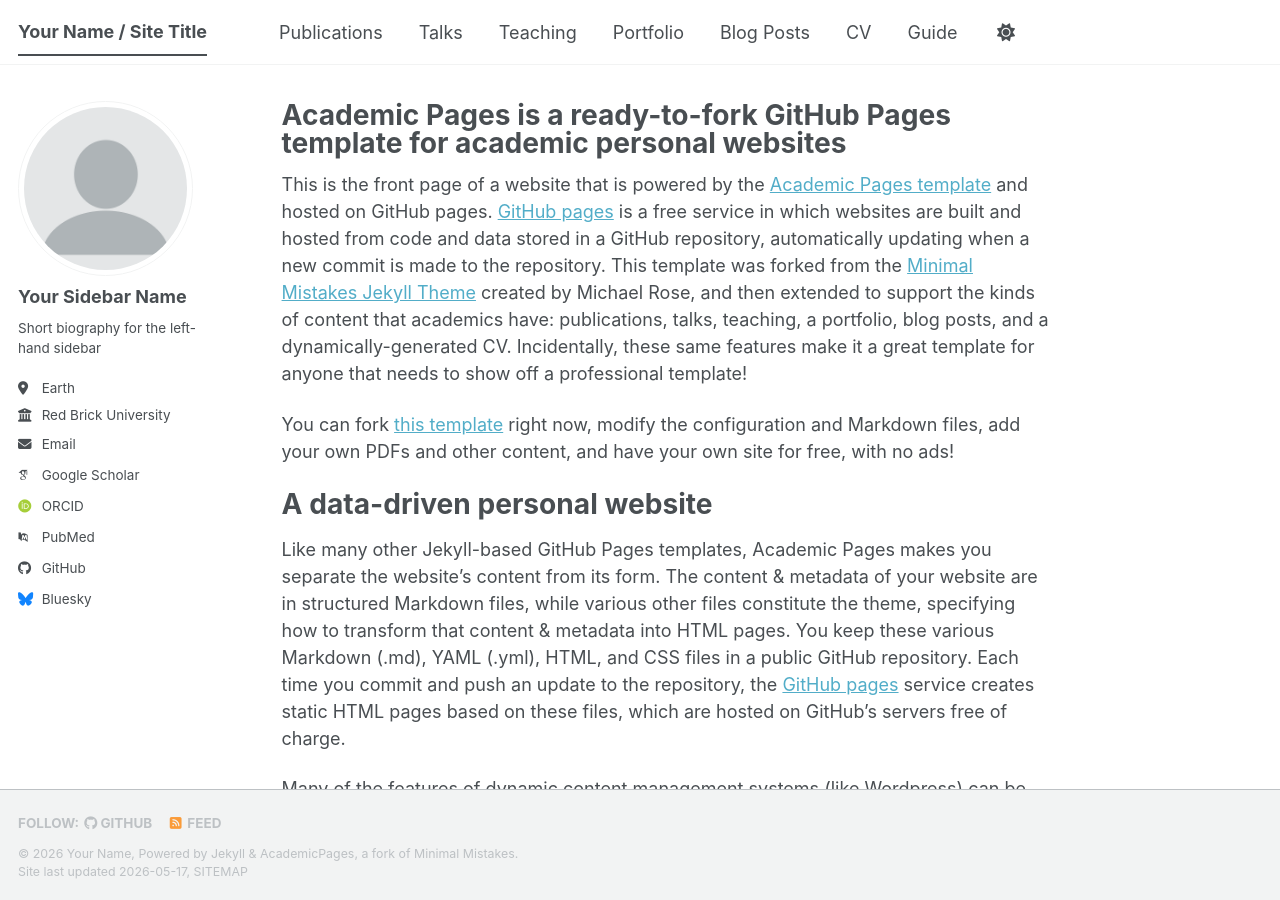
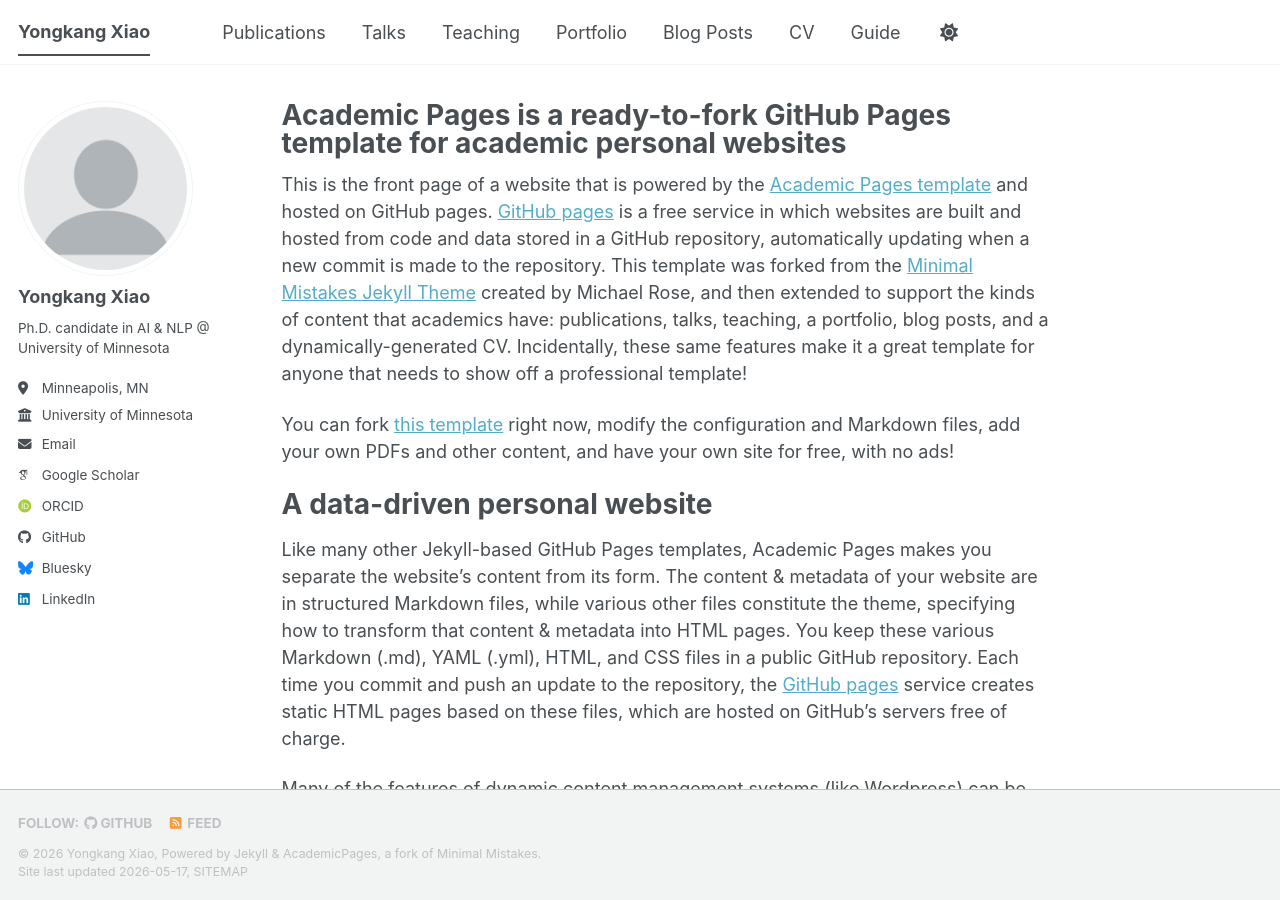
Before and after one commit to TheYKXiao/TheYKXiao.github.io, a Jekyll site: the page built from _pages/about.md, in a window 1280 px wide and 900 px high. Built offline with Jekyll 4.4.1, drawn with Linux system fonts in a browser that asks for light colours; some web fonts are replaced; a script bundle is joined from its source files by our own code; library files that are not in the unit come from our copies.

Commit message:
Update _config.yml

```diff
--- a/_config.yml
+++ b/_config.yml
@@ -9,14 +9,14 @@
 # Basic Site Settings
 locale                   : "en-US"
 site_theme               : "default" # The available themes options are "default", "air", "sunrise", "mint", "dirt" and "contrast"
-title                    : "Your Name / Site Title"
+title                    : "Yongkang Xiao"
 title_separator          : "-"
-name                     : &name "Your Name"
-description              : &description "Your Name's academic portfolio"   # Update this with a general description of your site, this is the default if not overridden by a page
-url                      : https://academicpages.github.io # The base hostname & protocol for your site e.g. "https://[your GitHub username].github.io",
+name                     : &name "Yongkang Xiao"
+description              : &description "Ph.D. candidate in AI & NLP @ University of Minnesota"   # Update this with a general description of your site, this is the default if not overridden by a page
+url                      : https://TheYKXiao.github.io # The base hostname & protocol for your site e.g. "https://[your GitHub username].github.io",
                                                            # or if you already have some other page hosted on Github then use "https://[your GitHub username].github.io/[Your Repo Name]"
 baseurl                  : "" # the subpath of your site, e.g. "/blog"
-repository               : "academicpages/academicpages.github.io"
+repository               : "TheYKXiao/TheYKXiao.github.io"
 
 # Site Author - The following control what appear as part of the author content on the side bar.
 #               If a field is blank the icon and link will not appear, otherwise it will be shown.
@@ -24,24 +24,24 @@
 author:
   # Biographic information
   avatar           : "profile.png"
-  name             : "Your Sidebar Name"
+  name             : "Yongkang Xiao"
   pronouns         : # example: "she/her"
-  bio              : "Short biography for the left-hand sidebar"
-  location         : "Earth"
-  employer         : "Red Brick University"
+  bio              : "Ph.D. candidate in AI & NLP @ University of Minnesota"
+  location         : "Minneapolis, MN"
+  employer         : "University of Minnesota"
   uri              : # URL
-  email            : "none@example.org"
+  email            : "xyk199709@gmail.com"
 
   # Academic websites
   academia         : # URL
   arxiv            : # URL - Update with the correct link to your profile
-  googlescholar    : "https://scholar.google.com/citations?user=PS_CX0AAAAAJ"
+  googlescholar    : "https://scholar.google.com/citations?user=Qm4ee6cAAAAJ&hl=en"
   inspire-hep      : # URL
   impactstory      : # URL
-  orcid            : "https://orcid.org/yourorcidurl"
+  orcid            : "https://orcid.org/0000-0002-8808-8371"
   semantic         : # URL
   ssrn             : # URL
-  pubmed           : "https://www.ncbi.nlm.nih.gov/pubmed/?term=john+snow"
+  pubmed           : # URL
   researchgate     : # URL
   scopus           : # URL
   zotero           : # URL
@@ -51,7 +51,7 @@
   bitbucket        : # Username - Update with your username on the site
   codepen          : # Username
   dribbble         : # Username
-  github           : "academicpages"
+  github           : "TheYKXiao"
   kaggle           : # Username
   stackoverflow    : # User number or user number and name (i.e., use "1" or "1/jeff-atwood")
 
@@ -66,7 +66,7 @@
   keybase          : # Username
   instagram        : # Username
   lastfm           : # Username
-  linkedin         : # Username
+  linkedin         : "https://www.linkedin.com/in/yongkang-xiao/"
   mastodon         : # URL
   medium           : # URL
   pinterest        : # Username
```
